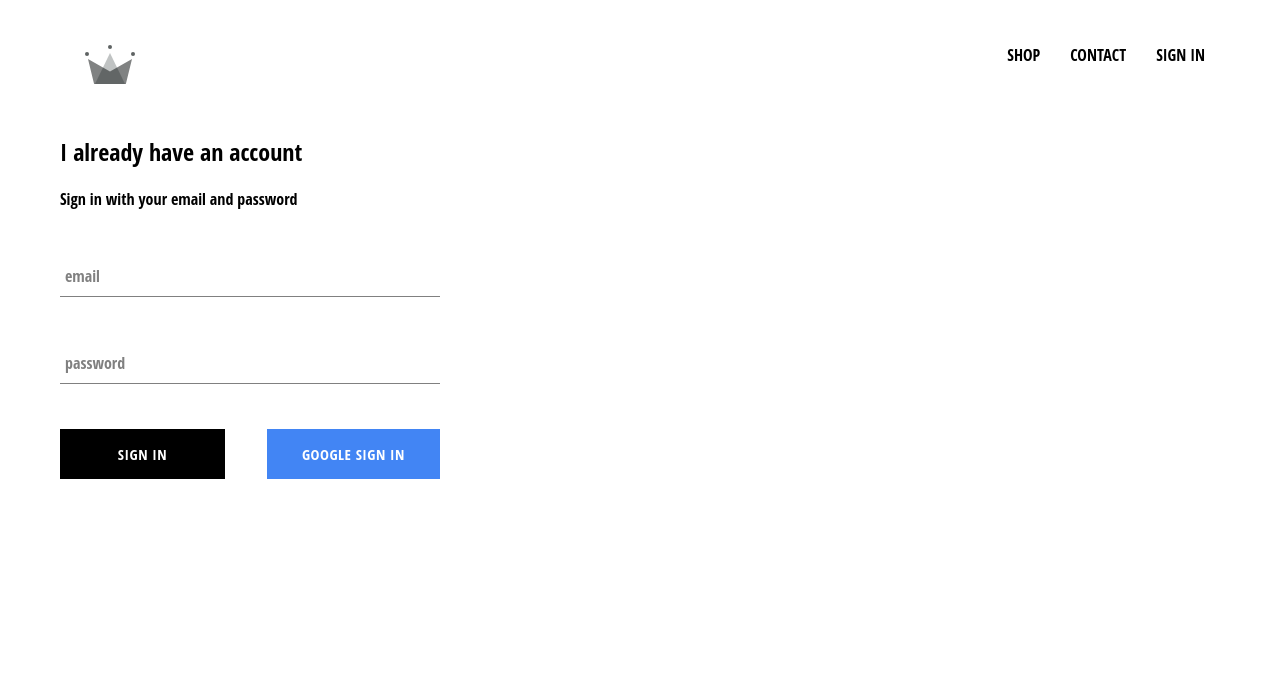
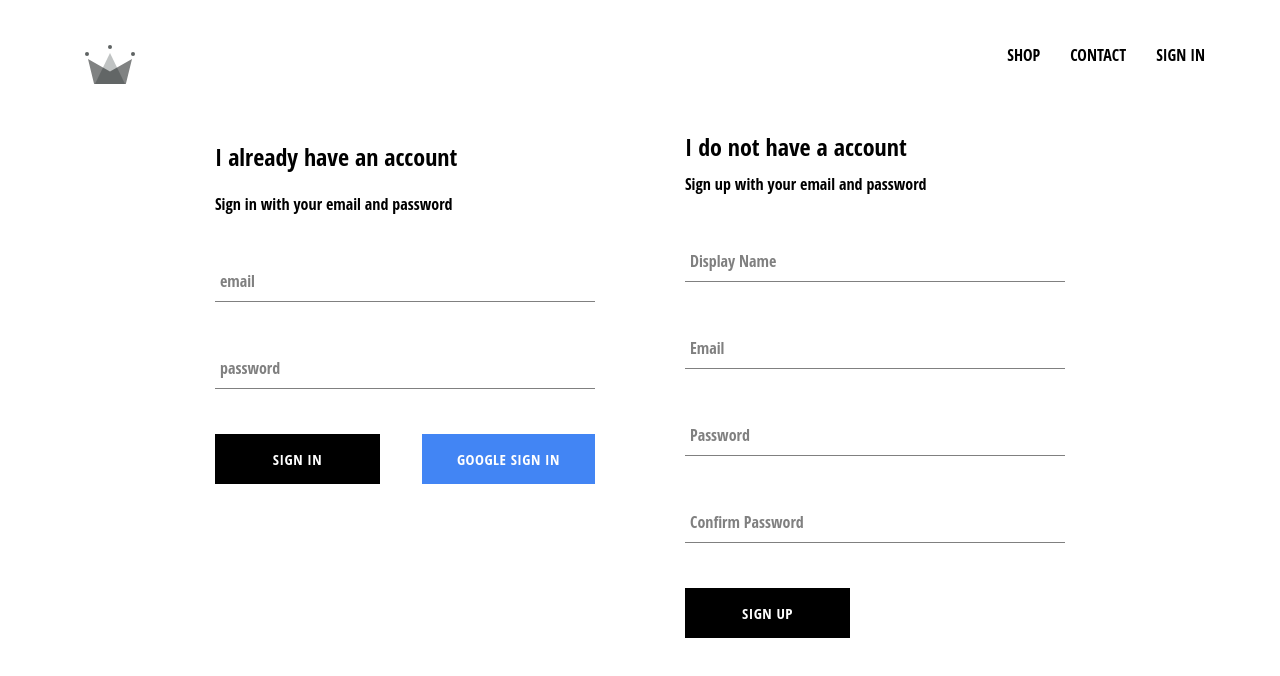
Before and after one commit to weihaoke13/wke-clothing, a React (Create React App) app: page /signin in a window 1280 px wide. Shown: the top 676 px of the page. Built offline with nearby package versions, Linux system fonts and the light colour scheme; no server answers; a web font is replaced by a local one.

Commit message:
implemented firebase utils, included to store authenticated users into our firebase database

```diff
--- a/src/App.js
+++ b/src/App.js
@@ -8,7 +8,7 @@
 import Header from './components/header/header';
 import SignInAndSignUpPage from './pages/sign-in-and-sign-up/sign-in-and-sign-up';
 
-import {auth} from './firebase/firebase.utils';
+import {auth, createUserProfileDocument} from './firebase/firebase.utils';
 
 // const HatsPage = () => (
 //   <div>
@@ -29,10 +29,28 @@
   unsubscribeFromAuth = null
 
   componentDidMount(){
-    this.unsubscribeFromAuth = auth.onAuthStateChanged(user => {
-      this.setState({currentUser: user});
+    this.unsubscribeFromAuth = auth.onAuthStateChanged(async userAuth => {
+      // this.setState({currentUser: user});
 
-      console.log(user);
+      if(userAuth){
+        const userRef = await createUserProfileDocument(userAuth);
+
+        userRef.onSnapshot(snapShot => {
+
+          this.setState({
+            currentUser:{
+              id:snapShot.id,
+              ...snapShot.data()
+            }
+          });
+
+          console.log(this.state);
+        })
+      }
+
+      this.setState({currentUser:userAuth});
+
+
     })
   }
 
--- /dev/null
+++ b/src/components/sign-up/sign-up.jsx
@@ -0,0 +1,104 @@
+import React from 'react';
+
+import FormInput from '../form-input/form-input';
+import CustomButton from '../cutom-button/custom-button';
+
+import {auth, createUserProfileDocument} from '../../firebase/firebase.utils';
+
+import './sign-up.scss';
+
+
+class SignUp extends React.Component {
+    constructor() {
+      super();
+
+      this.state = {
+        displayName: '',
+        email: '',
+        password: '',
+        confirmPassword: ''
+      };
+    }
+
+    handleSubmit = async event => {
+      event.preventDefault();
+
+      const { displayName, email, password, confirmPassword } = this.state;
+
+      if (password !== confirmPassword) {
+        alert("passwords don't match");
+        return;
+      }
+
+      try {
+        const { user } = await auth.createUserWithEmailAndPassword(
+          email,
+          password
+        );
+
+        await createUserProfileDocument(user, { displayName });
+
+        this.setState({
+          displayName: '',
+          email: '',
+          password: '',
+          confirmPassword: ''
+        });
+      } catch (error) {
+        console.error(error);
+      }
+    };
+
+    handleChange = event => {
+      const { name, value } = event.target;
+
+      this.setState({ [name]: value });
+    };
+
+    render() {
+      const { displayName, email, password, confirmPassword } = this.state;
+      return (
+        <div className='sign-up'>
+          <h2 className='title'>I do not have a account</h2>
+          <span>Sign up with your email and password</span>
+          <form className='sign-up-form' onSubmit={this.handleSubmit}>
+            <FormInput
+              type='text'
+              name='displayName'
+              value={displayName}
+              onChange={this.handleChange}
+              label='Display Name'
+              required
+            />
+            <FormInput
+              type='email'
+              name='email'
+              value={email}
+              onChange={this.handleChange}
+              label='Email'
+              required
+            />
+            <FormInput
+              type='password'
+              name='password'
+              value={password}
+              onChange={this.handleChange}
+              label='Password'
+              required
+            />
+            <FormInput
+              type='password'
+              name='confirmPassword'
+              value={confirmPassword}
+              onChange={this.handleChange}
+              label='Confirm Password'
+              required
+            />
+            <CustomButton type='submit'>SIGN UP</CustomButton>
+          </form>
+        </div>
+      );
+    }
+  }
+
+  export default SignUp;
--- /dev/null
+++ b/src/components/sign-up/sign-up.scss
@@ -0,0 +1,9 @@
+.sign-up {
+    display: flex;
+    flex-direction: column;
+    width: 380px;
+
+    .title {
+      margin: 10px 0;
+    }
+  }
--- a/src/firebase/firebase.utils.js
+++ b/src/firebase/firebase.utils.js
@@ -11,7 +11,37 @@
     messagingSenderId: "22580479809",
     appId: "1:22580479809:web:257229edc0e069f2d1c3c0",
     measurementId: "G-BR0KPYBFVS"
-  }
+  };
+
+export const createUserProfileDocument = async (userAuth, additionalData) => {
+  if(!userAuth) return;
+
+ const userRef = firestore.doc(`users/${userAuth.uid}`);
+
+ const snapShot = await userRef.get();
+
+ console.log(snapShot);
+
+ if(!snapShot.exists){
+   const {displayName, email} = userAuth;
+   const createdAt = new Date();
+
+   try{
+    await userRef.set({
+      displayName,
+      email,
+      createdAt,
+      ...additionalData
+    })
+   }catch(error){
+      console.log('error creating user', error.message);
+   }
+ }
+
+ return userRef;
+
+
+}
 
 firebase.initializeApp(config);
 
--- a/src/pages/sign-in-and-sign-up/sign-in-and-sign-up.jsx
+++ b/src/pages/sign-in-and-sign-up/sign-in-and-sign-up.jsx
@@ -1,6 +1,8 @@
 import React from 'react';
 
 import SignIn from '../../components/sign-in/sign-in';
+
+import SignUp from '../../components/sign-up/sign-up';
 
 
 import './sign-in-and-sign-up.scss';
@@ -8,7 +10,12 @@
 
 
 const SignInAndSignUpPage =() =>(
-    <div className='sign-in-and-sign-up'> <SignIn></SignIn></div>
+    <div className='sign-in-and-sign-up'>
+
+        <SignIn></SignIn>
+        <SignUp/>
+
+    </div>
 )
 
 export default SignInAndSignUpPage;
--- a/src/pages/sign-in-and-sign-up/sign-in-and-sign-up.scss
+++ b/src/pages/sign-in-and-sign-up/sign-in-and-sign-up.scss
@@ -0,0 +1,6 @@
+.sign-in-and-sign-up {
+    width: 850px;
+    display: flex;
+    justify-content: space-between;
+    margin: 30px auto;
+  }
```
